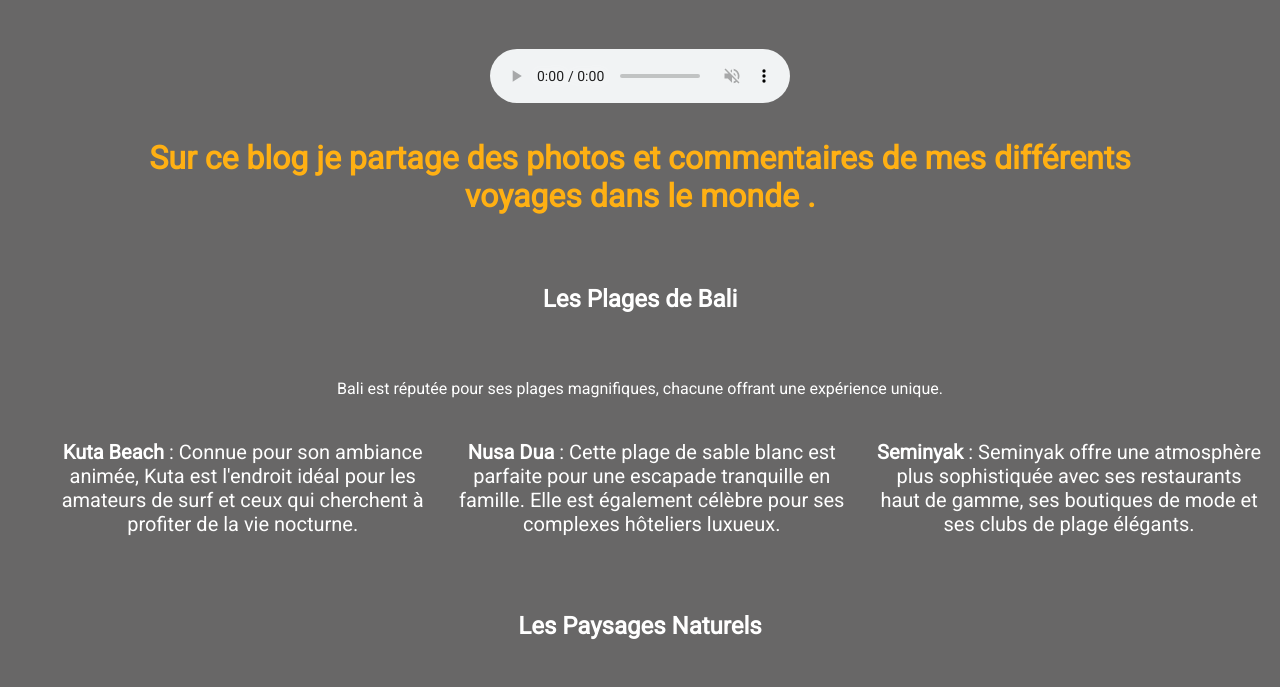
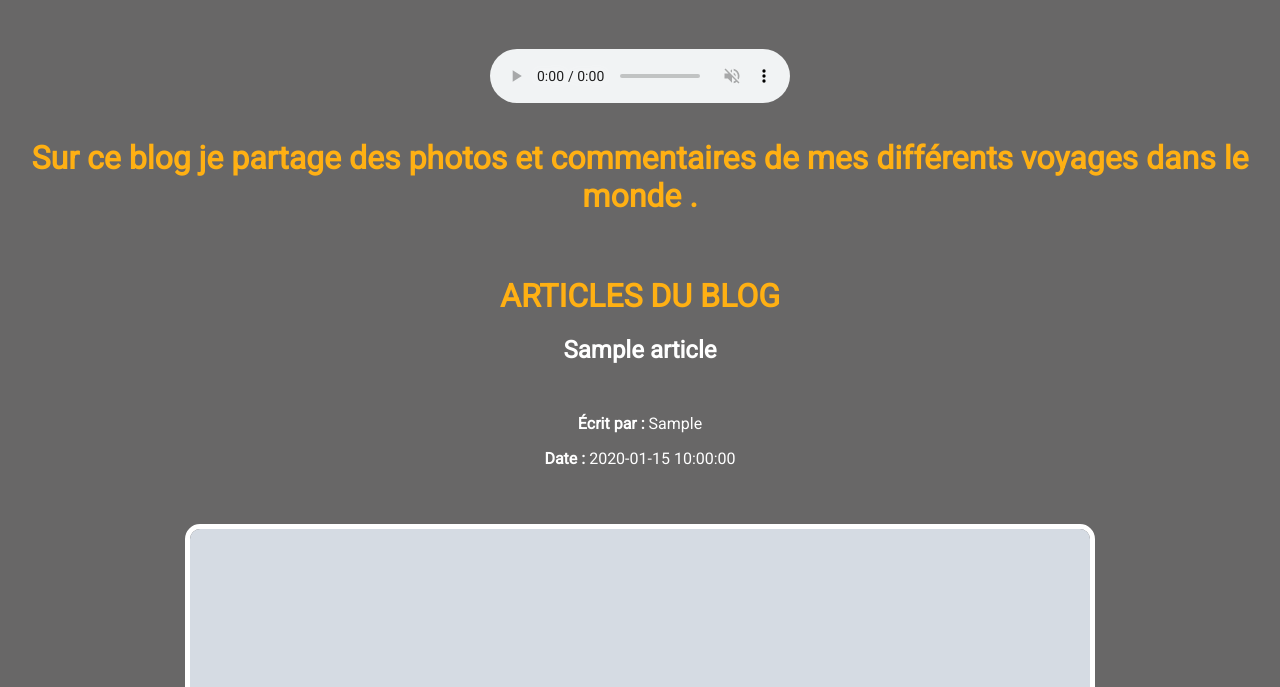
Before and after one commit to Alexandre31470/beachtravel, a PHP site: page /article.php in a window 1280 px wide. Shown: the part 639-1326 px from the top of the page. Run offline with PHP 8.4, Linux system fonts and the light colour scheme; tables that the repository leaves empty or names only in its code hold one stand-in row (values such as "Sample post"); grey boxes marked "Sample" are stand-in pictures; some libraries are stand-ins or nearby versions.

Commit message:
commit 22082024 16h25

```diff
--- a/article.php
+++ b/article.php
@@ -1,86 +1,36 @@
 <?php
-ob_start();
+require_once 'articlebdd.php';
+ob_start()
 ?>
-<section class="introduction">
-        <h2>Les Plages de Bali</h2>
-        <p>Bali est réputée pour ses plages magnifiques, chacune offrant une expérience unique.</p>
+<h1>ARTICLES DU BLOG</h1>
+<div class="article-content">
 
-        <ul>
-            <li><strong>Kuta Beach</strong> : Connue pour son ambiance animée, Kuta est l'endroit idéal pour les
-                amateurs de surf et ceux qui cherchent à profiter de la vie nocturne.</li>
-            <li><strong>Nusa Dua</strong> : Cette plage de sable blanc est parfaite pour une escapade tranquille en
-                famille. Elle est également célèbre pour ses complexes hôteliers luxueux.</li>
-            <li><strong>Seminyak</strong> : Seminyak offre une atmosphère plus sophistiquée avec ses restaurants haut de
-                gamme, ses boutiques de mode et ses clubs de plage élégants.</li>
-        </ul>
-
-    </section>
-    <section>
-        <h2>Les Paysages Naturels</h2>
-        <div class="image-container">
-            <img src="https://cdn.pixabay.com/photo/2016/11/08/05/54/agriculture-1807581_1280.jpg"
-                alt="Tegallalang Rice Terraces">
-        </div>
-        <h2>Un aperçu en vidéo de source youtube</h2>
-        <aside><iframe width="640" height="480" src="https://www.youtube.com/embed/0sSol20h1ck" frameborder="0"
-                allow="accelerometer; autoplay; clipboard-write; encrypted-media; gyroscope; picture-in-picture"
-                allowfullscreen></iframe></aside>
-        <p>Bali ne se résume pas à ses plages. L'intérieur de l'île est tout aussi captivant avec ses rizières en
-            terrasses, ses volcans majestueux et ses forêts tropicales.</p>
-        <ul>
-            <li><strong>Tegallalang Rice Terraces</strong> : Situées près d'Ubud, ces rizières en terrasses sont un
-                spectacle à couper le souffle. C'est un endroit idéal pour la randonnée et la photographie.</li>
-            <li><strong>Mont Batur</strong> : Pour les aventuriers, l'ascension du Mont Batur au lever du soleil est une
-                expérience inoubliable. Le panorama sur le lac Batur et les montagnes environnantes est spectaculaire.
-            </li>
-            <li><strong>Forêt des singes d'Ubud</strong> : Un sanctuaire naturel où les visiteurs peuvent observer des
-                macaques dans leur habitat naturel tout en explorant d'anciens temples.</li>
-        </ul>
-    </section>
-    <section>
-        <h2>La Culture Balinaise</h2>
-        <p>La culture de Bali est profondément ancrée dans les traditions hindoues, ce qui se reflète dans ses nombreux
-            temples et cérémonies religieuses.</p>
-        <ul>
-            <li><strong>Temple de Tanah Lot</strong> : Situé sur un rocher au milieu de la mer, ce temple est l'un des
-                sites les plus emblématiques de Bali. Il est particulièrement beau au coucher du soleil.</li>
-            <li><strong>Uluwatu Temple</strong> : Perché au sommet d'une falaise, ce temple offre des vues imprenables
-                sur l'océan Indien. Les visiteurs peuvent également assister à des spectacles de danse traditionnelle
-                Kecak.</li>
-            <li><strong>Les festivals</strong> : Les festivités balinaises comme Galungan, Kuningan et Nyepi (le jour du
-                silence) sont des moments forts pour découvrir la culture locale.</li>
-        </ul>
-    </section>
-    <section>
-        <h2>L'Art et la Cuisine</h2>
-        <p>Bali est aussi un centre d'art et de gastronomie.</p>
-        <ul>
-            <li><strong>Art</strong> : Ubud est le cœur artistique de Bali, avec ses nombreuses galeries, ateliers et
-                musées. Les visiteurs peuvent y découvrir la peinture, la sculpture, et d'autres formes d'art
-                traditionnelles.</li>
-            <li><strong>Cuisine</strong> : La cuisine balinaise est un délice pour les papilles. Ne manquez pas de
-                goûter au Babi Guling (cochon de lait rôti) et au Nasi Goreng (riz frit). Les marchés locaux offrent
-                également une variété de fruits exotiques et de spécialités locales.</li>
-        </ul>
-    </section>
-    <section>
-        <h2>Conseils Pratiques</h2>
-        <p>Pour profiter pleinement de votre séjour à Bali, voici quelques conseils pratiques :</p>
-        <ul>
-            <li><strong>Meilleure période pour visiter</strong> : La saison sèche, de mai à septembre, est idéale pour
-                visiter Bali. La saison des pluies, d'octobre à avril, peut apporter des averses soudaines mais aussi
-                moins de touristes.</li>
-            <li><strong>Transport</strong> : Louer un scooter est une option populaire pour se déplacer à Bali, mais les
-                taxis et les services de transport en ligne comme Gojek sont également disponibles.</li>
-            <li><strong>Respect des coutumes</strong> : Bali étant une île majoritairement hindoue, il est important de
-                respecter les coutumes locales, notamment en visitant les temples (vêtements appropriés, respect des
-                cérémonies).</li>
-        </ul>
+    <?php if (!empty($articles)): ?>
+        <?php foreach ($articles as $article): ?>
+            <div class="article">
+                <h2><?php echo htmlspecialchars($article['titre']); ?></h2>
+                <p><strong>Écrit par :</strong> <?php echo htmlspecialchars($article['auteur']); ?></p>
+                <p><strong>Date :</strong> <?php echo htmlspecialchars($article['date_creation']); ?></p>
 
 
-    </section>
+                    <?php if (!empty($article['image_url'])): ?>
+                        <div class="article-image">
+                            <img class="picture-article" src="<?php echo htmlspecialchars($article['image_url']); ?>" alt="Image de l'article">
+                        </div>
+                    <?php endif; ?>
+                </div>
 
-    <?php
-    $content= ob_get_clean();
-    require_once 'layout.php';
-    ?>
+                <div class="content">
+                    <?php echo nl2br(htmlspecialchars($article['contenu'])); ?>
+                </div>
+            </div>
+            <hr>
+        <?php endforeach; ?>
+    <?php else: ?>
+        <p>Aucun article trouvé.</p>
+    <?php endif; ?>
+</div>
+<?php
+$content = ob_get_clean();
+require_once 'layout.php';
+?>
--- /dev/null
+++ b/articlebdd.php
@@ -0,0 +1,27 @@
+<?php
+// Informations de connexion à la base de données
+$servername = "localhost";
+$username = "root";
+$password = "";
+$dbname = "beachtravel";
+
+try {
+    // Création de la connexion
+    $conn = new PDO("mysql:host=$servername;dbname=$dbname", $username, $password);
+    // Configuration pour lever des exceptions en cas d'erreurs
+    $conn->setAttribute(PDO::ATTR_ERRMODE, PDO::ERRMODE_EXCEPTION);
+
+    // Requête SQL pour récupérer les données de la table articles
+    $sql = "SELECT id, titre, contenu, auteur, date_creation, image_url FROM articles";
+    $stmt = $conn->prepare($sql);
+    $stmt->execute();
+
+    // Récupération des résultats sous forme de tableau associatif
+    $articles = $stmt->fetchAll(PDO::FETCH_ASSOC);
+} catch(PDOException $e) {
+    echo "Erreur de connexion : " . $e->getMessage();
+}
+
+// Fermer la connexion
+$conn = null;
+?>
--- a/connexion/login.php
+++ b/connexion/login.php
@@ -4,7 +4,6 @@ ob_start();
 
 <div class="container">
     <div class="login-container">
-        <!-- <a href="../index.php">Revenir à l'accueil</a> -->
         <form id="loginForm" onsubmit="return validateLoginForm()">
             <h2>Connexion</h2>
             <div class="form-group">
@@ -28,4 +27,4 @@ $content = ob_get_clean();
 require_once '../layout.php';
 ?>
 
-<script src="scripts.js"></script>
+<script src="script.js"></script>
--- a/connexion/signup.php
+++ b/connexion/signup.php
@@ -28,6 +28,6 @@
             </form>
         </div>
     </div>
-    <script src="scripts.js"></script>
+    <script src="script.js"></script>
 </body>
 </html>
--- a/layout.php
+++ b/layout.php
@@ -17,14 +17,11 @@
 	<link rel="stylesheet" href="https://cdnjs.cloudflare.com/ajax/libs/font-awesome/6.0.0-beta3/css/all.min.css">
 
 </head>
+<body>
 <header>
 	<div class="title-header">
-
 		<h1>Beach Travel Blog de Voyage</h1>
-
 		<span class="separator"></span>
-
-
 		<a href="index.php"><img src="./public/logo/pngegg.png" alt="logo" title="Ceci est mon logo"></a>
 	</div>
 	<div class="nav-container">
@@ -35,9 +32,7 @@
 		</nav>
 	</div>
 </header>
-<body>
-<div class="contener">
-		<!--Présentation-->
+	<div class="container">
 		<section>
 			<div>
 				<audio controls loop muted>
@@ -54,7 +49,9 @@
 				le monde .</p>
 		</section>
 	</div>
-	<?php if(isset($content)){echo $content;} ?>
+	<?php if (isset($content)) {
+		echo $content;
+	} ?>
 
 
 	<?php if (isset($show_cards) && $show_cards): ?>
@@ -78,7 +75,7 @@
 
 		<!-- <section class="footer"> -->
 
-			<h3 class="h3-footer">BEACH TRAVEL</h3>
+		<a href="index.php"><h3 class="h3-footer">BEACH TRAVEL</h3></a>
 		<div class="social-links">
 
 			<p>Suivez-nous sur les réseaux sociaux :</p>
--- a/public/style/style.css
+++ b/public/style/style.css
@@ -274,7 +274,7 @@ a:hover {
 }
 
 .h3-footer:hover {
-  color: #ec850f;
+  color: rgb(255, 176, 19);
   text-decoration: underline;
 }
 
@@ -382,6 +382,29 @@ td {
   width: 80%;
 }
 
+/**************************PAGE DES ARTICLES***************************/
+.content {
+  display: flex;
+  flex-direction: column;
+  justify-content: center;
+  align-items: center;
+  line-height: 60px;
+  font-size: 20px;
+  font-family: "playfair display";
+  border: 5px solid rgb(255, 176, 19);
+  border-radius: 15px;
+  padding: 80px;
+  background-color: rgba(235, 231, 231, 0.274);
+}
+
+img.picture-article {
+  width: 900px;
+  height: 600px;
+  margin: 40px;
+  border-radius: 15px;
+  border: 5px solid white;
+}
+
 /**FOOTER**/
 section.footer {
   height: 300px;
--- a/public/style/style.scss
+++ b/public/style/style.scss
@@ -134,7 +134,7 @@ font-size: 20px;
 	font-size: 40px;
 }
 .h3-footer:hover{
-	color:#ec850f;
+	color:rgb(255, 176, 19);
 	text-decoration: underline;
 }
 iframe#twitter-widget-0{
@@ -178,7 +178,7 @@ width: 90%;
 .descripaccueil{
 font-size: 2em;
 font-weight: bold;
-color: rgb(255, 176, 19)
+color: rgb(255, 176, 19);
 }
 
 .separator{
@@ -242,6 +242,29 @@ width:80%;
 .picture-project video {
 width:80%;
 }
+/**************************PAGE DES ARTICLES***************************/
+
+.content{
+	display: flex;
+	flex-direction: column;
+	justify-content: center;
+	align-items: center;
+	line-height: 60px;
+	font-size: 20px;
+	font-family: 'playfair display';
+	border: 5px solid rgb(255, 176, 19);
+	border-radius: 15px;
+	padding: 80px;
+	background-color: rgba(235, 231, 231, 0.274);
+}
+
+img.picture-article{
+	width: 900px;
+	height: 600px;
+	margin: 40px;
+	border-radius: 15px;
+	border: 5px solid white;
+}
 
 /**FOOTER**/
 section.footer{
@@ -262,7 +285,7 @@ i{
     padding: 10px;
 	border: 1px solid black;
 	border-radius: 10px;
-	// margin-bottom: 40px;
+
 
 }
 .social-links a:hover {
```
Also changed, not shown: connexion/script.js (+74 -24 lines), 1 other file. Lines whose indentation alone changed are shown as unchanged.
